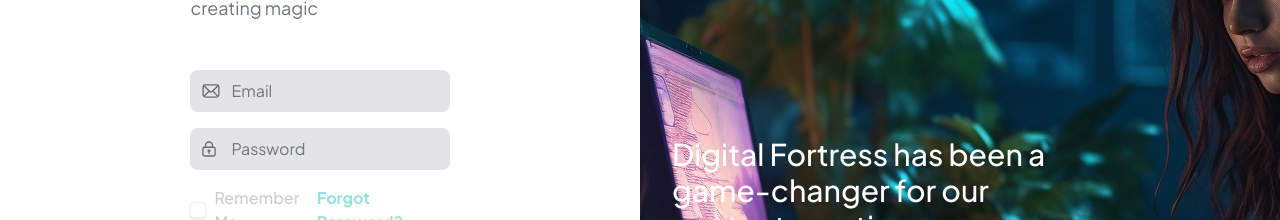
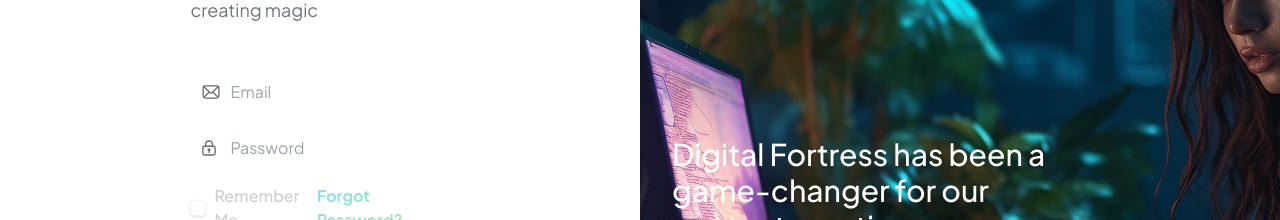
Before and after one commit to thaonguyen54/dashboard, a Next.js app: page /en/login in a window 1280 px wide. Shown: the part 296-516 px from the top of the page. Built offline with nearby package versions, Linux system fonts and the light colour scheme; no server answers.

Commit message:
Adjust input field components

```diff
--- a/components/ui/input-field.tsx
+++ b/components/ui/input-field.tsx
@@ -2,6 +2,7 @@
 import { FieldError, FieldErrorsImpl, Merge } from "react-hook-form";
 
 interface InputFieldProps {
+  className?: string;
   icon: React.ReactNode;
   placeholder: string;
   type: string;
@@ -13,7 +14,7 @@
 }
 
 const InputField = forwardRef<HTMLInputElement, InputFieldProps>(
-  ({ icon, placeholder, type, setInputValue, error, helperText, ...props },ref) => {
+  ({ className, icon, placeholder, type, setInputValue, error, helperText, ...props },ref) => {
     const handleChangeInput = (e: React.ChangeEvent<HTMLInputElement>) => {
       if (setInputValue) {
         setInputValue(e.target.value);
@@ -22,12 +23,12 @@
 
     return (
       <div>
-        <div className="relative flex items-center">
+        <div className={`relative flex items-center`}>
           <span className="absolute left-3 text-secondary-grey-dark">
             {icon}
           </span>
           <input
-            className="w-full text-main bg-input border-input text-base placeholder-secondary-grey-dark p-2 pl-10 rounded-lg border focus:outline-none focus:border-2 focus:border-custom-green"
+            className={`${className} text-main text-base p-2 pl-10 rounded-lg focus:outline-none focus:border-2 focus:border-custom-green`}
             type={type}
             onChange={handleChangeInput}
             placeholder={placeholder}
```
